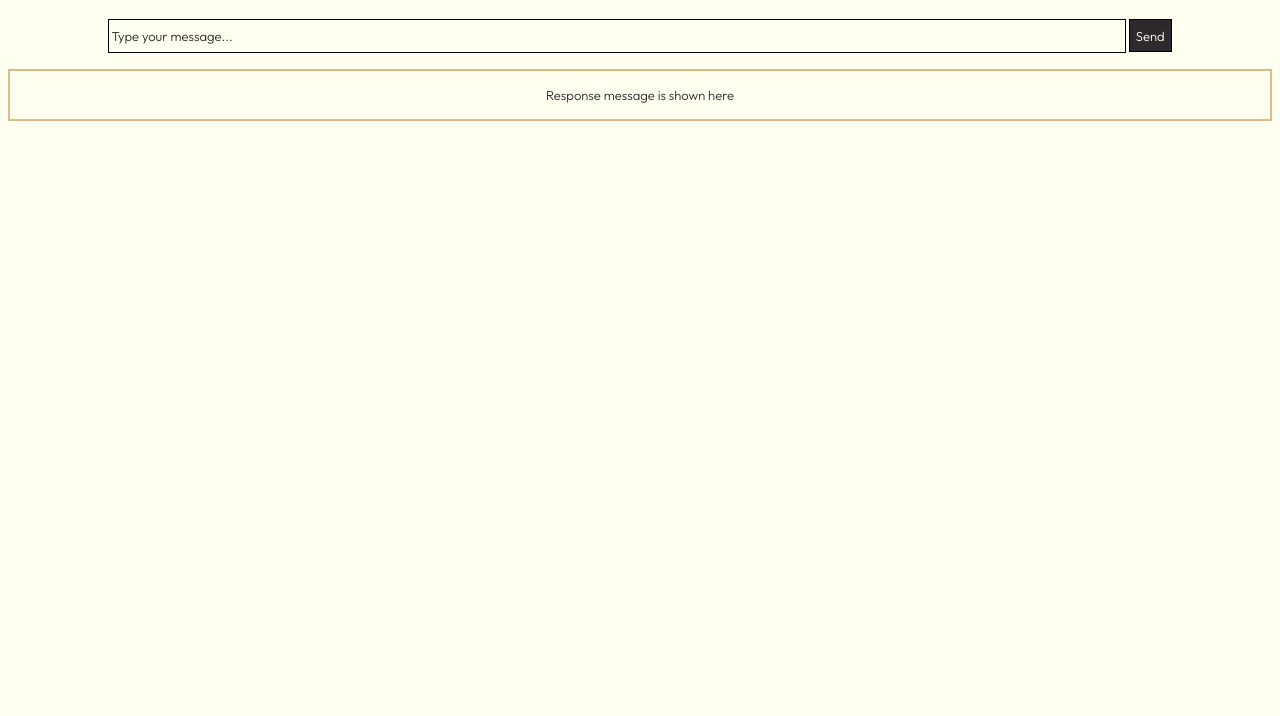
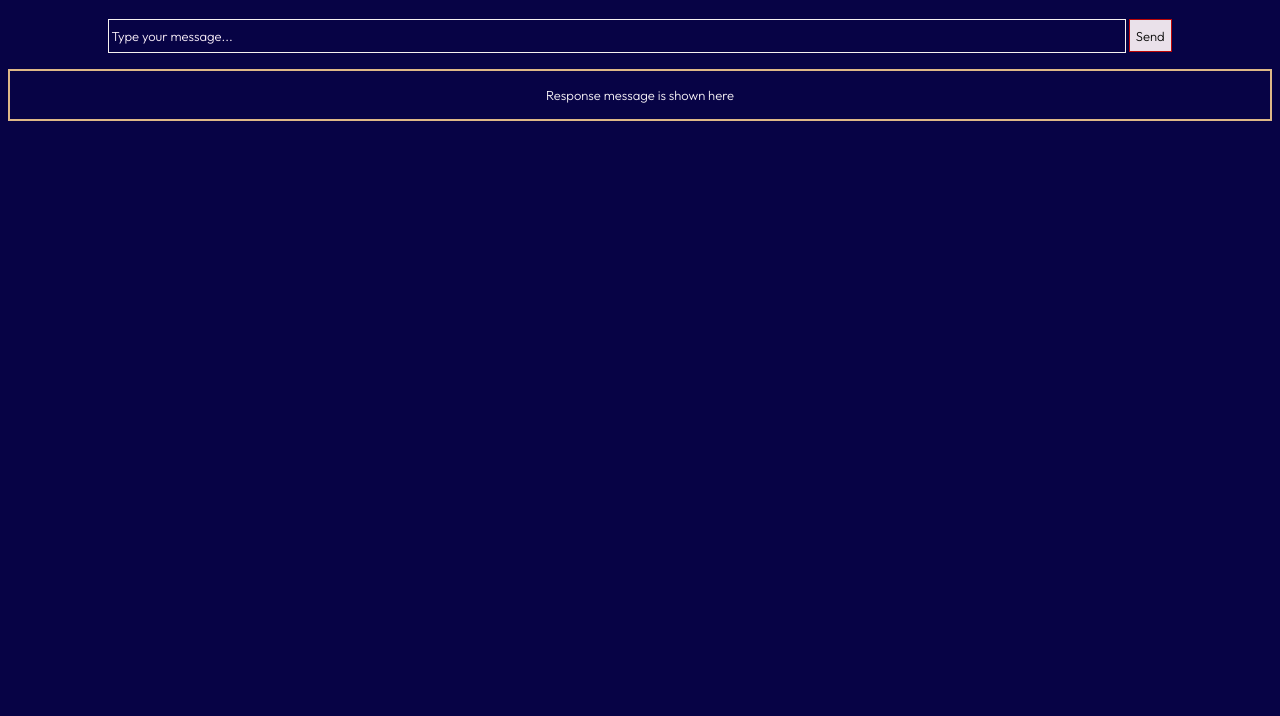
Before and after one commit to JThilinaDK123/Final-Deployment, a website: page public/index.html in a window 1280 px wide. Shown: the part 84-800 px from the top of the page. Drawn offline with Linux system fonts and the light colour scheme.

Commit message:
Update global.css

```diff
--- a/public/styles/global.css
+++ b/public/styles/global.css
@@ -2,20 +2,20 @@
 
 body {
   font-family: 'Outfit', serif;
-  background-color: hsl(60, 100%, 97%);
-  color: #2d292d;
+  background-color: hsl(244, 92%, 14%);
+  color: #f6f2f6;
 }
 
 .input {
-  background: rgba(255, 255, 255, 0);
-  border: black solid 1px;
-  color: #2d292d;
+  background: rgba(222, 210, 210, 0);
+  border: rgb(246, 241, 241) solid 1px;
+  color: #f9eff9;
   font-family: 'Outfit', serif;
 }
 
 button {
-  background: #2d292d;
-  border: black solid 1px;
-  color: hsl(60, 100%, 97%);
+  background: #eae1ea;
+  border: rgb(188, 6, 6) solid 1px;
+  color: hsl(60, 5%, 4%);
   font-family: 'Outfit', serif;
 }
```
